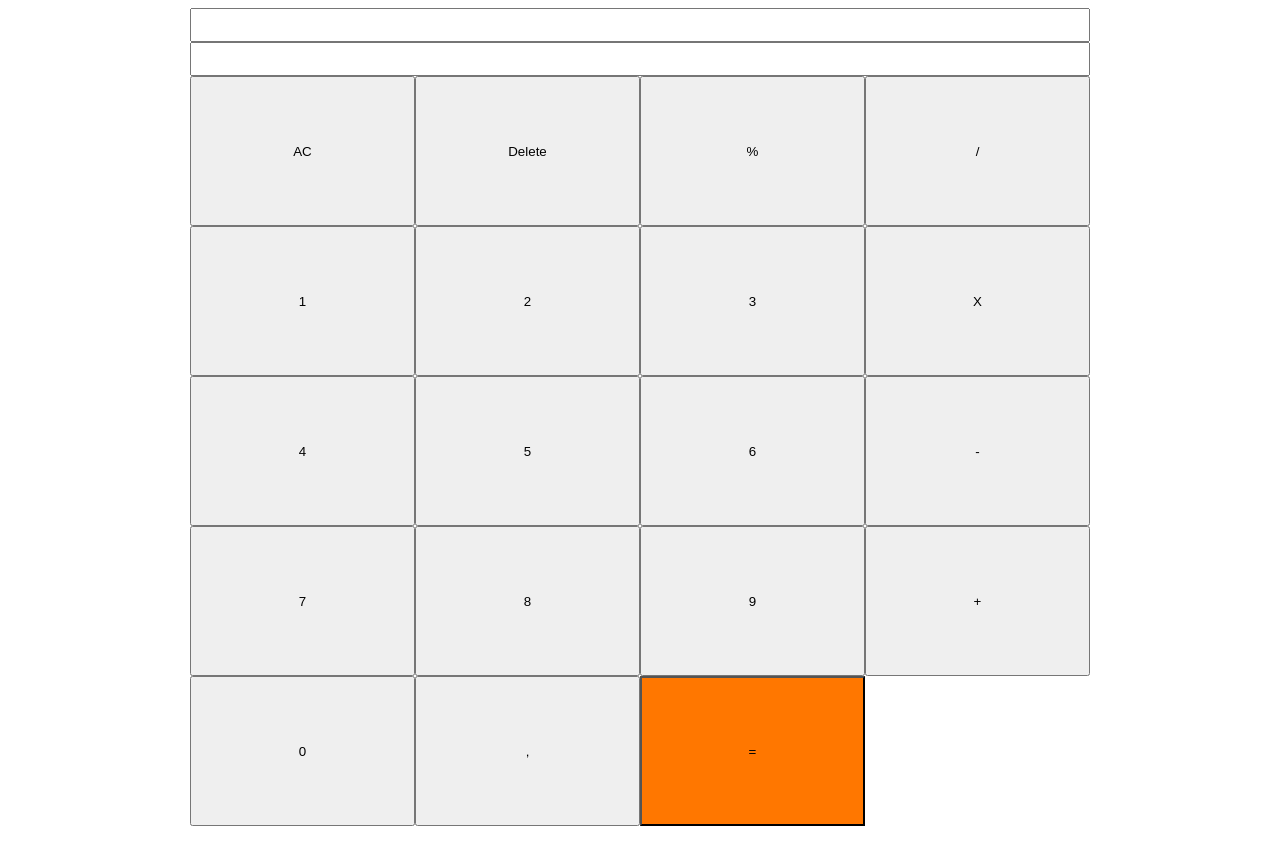
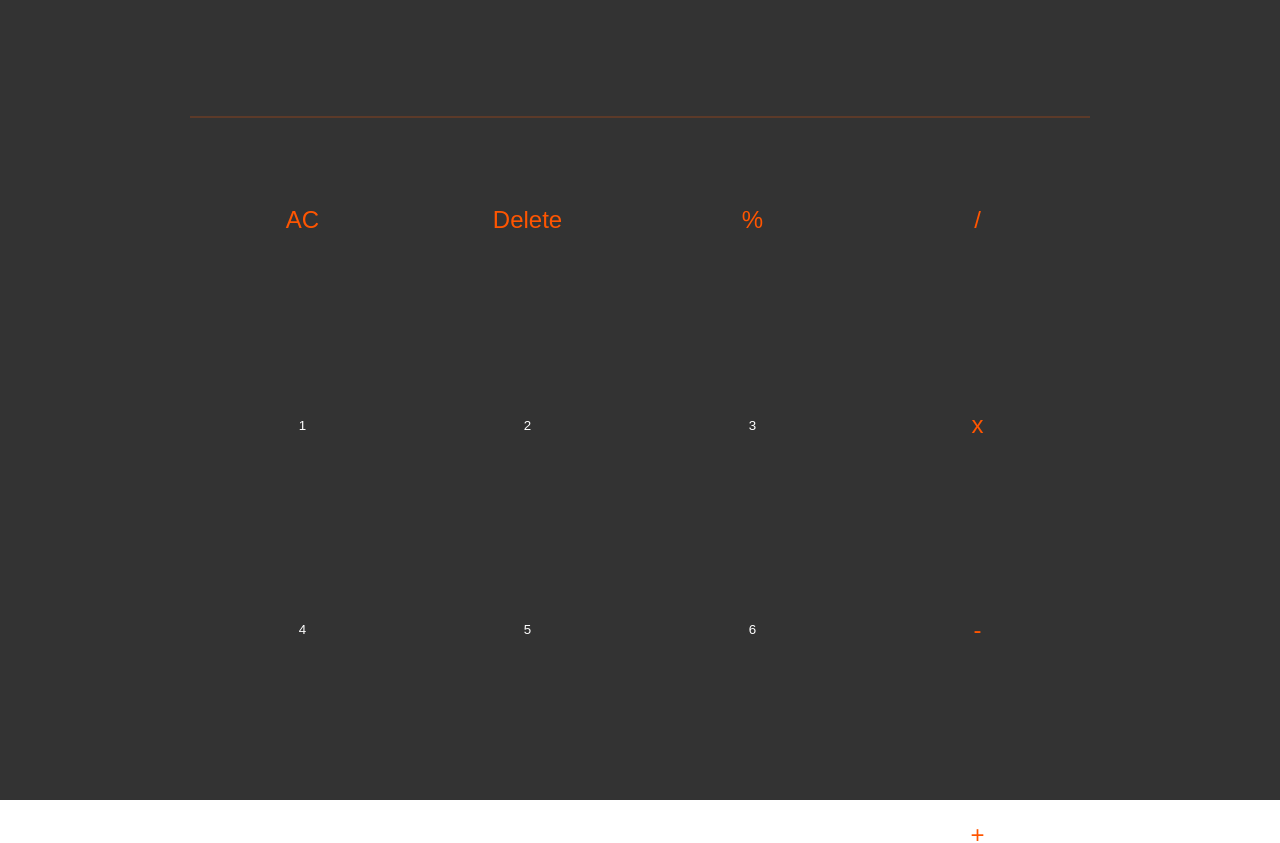
Before and after one commit to edcaetanoguedes/calculator, a Next.js app: page / in a window 1280 px wide. Shown: the top 843 px of the page. Built offline with nearby package versions, Linux system fonts and the light colour scheme.

Commit message:
Pages: construção de funcionalidades básicas de calculadora em 'page/index'; aprimoramento de layout/estilo em 'page/index' [construction of basic calculator functionalities in 'page/index'; layout/style improvement in 'page/index']

```diff
--- a/pages/index.js
+++ b/pages/index.js
@@ -4,8 +4,39 @@ import Layout from "@/assets/js/layout";
 import { useState } from "react";
 
 export default function Home() {
-  const [expression, setExpression] = useState(null);
+  const [expression, setExpression] = useState("");
+  const [expression_math, setExpressionMath] = useState(null);
   const [result, setResult] = useState(null);
+
+  function clickNumber(n) {
+    setExpression(expression + n);
+    setResult("");
+  }
+
+  function clickSymbol(s) {
+    setExpression(expression + s);
+    setResult("");
+  }
+
+  function deleteExpression() {
+    setExpression("");
+    setResult("");
+  }
+
+  function backspaceExpression() {
+    let e = expression.toString().substring(0, expression.toString().length - 1);
+    setExpression(e);
+    setResult("");
+  }
+
+  function calculate() {
+    if (expression && expression.length > 0) {
+      try {
+        let c = eval(expression);
+        setResult(c)
+      } catch (err) { }
+    }
+  }
 
   return (
     <Layout>
@@ -20,32 +51,32 @@ export default function Home() {
         <div className={styles.content}>
           <div className={styles.header}>
             <div className={`${styles.visor} grid`}>
-              <input type="text" value={expression} readOnly />
-              <input type="text" value={result} readOnly />
+              <input className={styles.expression} type="text" value={expression} />
+              <input className={styles.result} type="text" value={result} />
             </div>
           </div>
 
           <div className={styles.middle}>
             <div className={`grid ${styles.content}`}>
-              <button>AC</button>
-              <button>Delete</button>
-              <button>%</button>
-              <button>/</button>
-              <button>1</button>
-              <button>2</button>
-              <button>3</button>
-              <button>X</button>
-              <button>4</button>
-              <button>5</button>
-              <button>6</button>
-              <button>-</button>
-              <button>7</button>
-              <button>8</button>
-              <button>9</button>
-              <button>+</button>
-              <button>0</button>
-              <button>,</button>
-              <button>=</button>
+              <button className={styles.symbol} onClick={deleteExpression}>AC</button>
+              <button className={styles.symbol} onClick={backspaceExpression}>Delete</button>
+              <button className={styles.symbol} onClick={(e) => clickSymbol(e.target.innerText)}>%</button>
+              <button className={styles.symbol} onClick={(e) => clickSymbol(e.target.innerText)}>/</button>
+              <button className={styles.number} onClick={(e) => clickNumber(e.target.innerText)}>1</button>
+              <button className={styles.number} onClick={(e) => clickNumber(e.target.innerText)}>2</button>
+              <button className={styles.number} onClick={(e) => clickNumber(e.target.innerText)}>3</button>
+              <button className={styles.symbol} onClick={(e) => clickSymbol(e.target.innerText)}>x</button>
+              <button className={styles.number} onClick={(e) => clickNumber(e.target.innerText)}>4</button>
+              <button className={styles.number} onClick={(e) => clickNumber(e.target.innerText)}>5</button>
+              <button className={styles.number} onClick={(e) => clickNumber(e.target.innerText)}>6</button>
+              <button className={styles.symbol} onClick={(e) => clickSymbol(e.target.innerText)}>-</button>
+              <button className={styles.number} onClick={(e) => clickNumber(e.target.innerText)}>7</button>
+              <button className={styles.number} onClick={(e) => clickNumber(e.target.innerText)}>8</button>
+              <button className={styles.number} onClick={(e) => clickNumber(e.target.innerText)}>9</button>
+              <button className={styles.symbol} onClick={(e) => clickSymbol(e.target.innerText)}>+</button>
+              <button className={styles.number} onClick={(e) => clickNumber(e.target.innerText)}>0</button>
+              <button className={styles.symbol} onClick={(e) => clickSymbol(e.target.innerText)}>,</button>
+              <button className={`${styles.symbol} ${styles.calculate}`} onClick={calculate}>=</button>
             </div>
           </div>
 
--- a/styles/Home.module.css
+++ b/styles/Home.module.css
@@ -1,5 +1,5 @@
 .calculator {
-  width: var(--width-standard-95);
+  width: var(--width-standard-90);
   max-width: var(--max-width-standard-90);
   margin: var(--margin-auto-center);
 }
@@ -9,13 +9,52 @@
 }
 
 .visor input {
+  font-size: 36px;
+  text-align: right;
+  color: #f50;
+  border: none;
+  background-color: transparent;
+}
+
+.visor .expression {
   font-size: 24px;
 }
 
-.calculator .middle button {
-  min-height: 150px;
+.visor .result {
+  font-size: 42px;
 }
 
-.calculator .middle button:last-child {
+.calculator .middle,
+.calculator .middle>.content {
+  min-height: 100%;
+  border-top: 1px solid #f503;
+}
+
+.calculator .middle>.content {
+  grid-template-columns: repeat(4, 1fr);
+}
+
+.calculator .middle button {
+  height: calc(80vw/5);
+  color: #fff;
+  border: none;
+  background-color: #0000;
+}
+
+.calculator .middle button:hover {
+  background-color: #fff2;
+}
+
+.calculator .middle button.symbol {
+  font-size: 24px;
+  color: #f50;
+}
+
+.calculator .middle button.calculate {
+  color: #fff;
   background-color: #f70;
 }
+
+.calculator .middle button.calculate:hover {
+  background-color: #f90;
+}
--- a/styles/globals.css
+++ b/styles/globals.css
@@ -6,6 +6,28 @@
   --margin-auto-center: 0 auto;
 }
 
+body,
+body * {
+  padding: 0;
+  margin: 0;
+}
+
+header {
+  height: 5vh;
+}
+
+main {
+  height: 85vh;
+}
+
+footer {
+  height: 10vh;
+}
+
+.layout {
+  background-color: #333;
+}
+
 .grid {
   display: grid;
   grid-template-columns: repeat(4, 1fr);
```
Also changed, not shown: public/Interface - fase 1.PNG (added).
